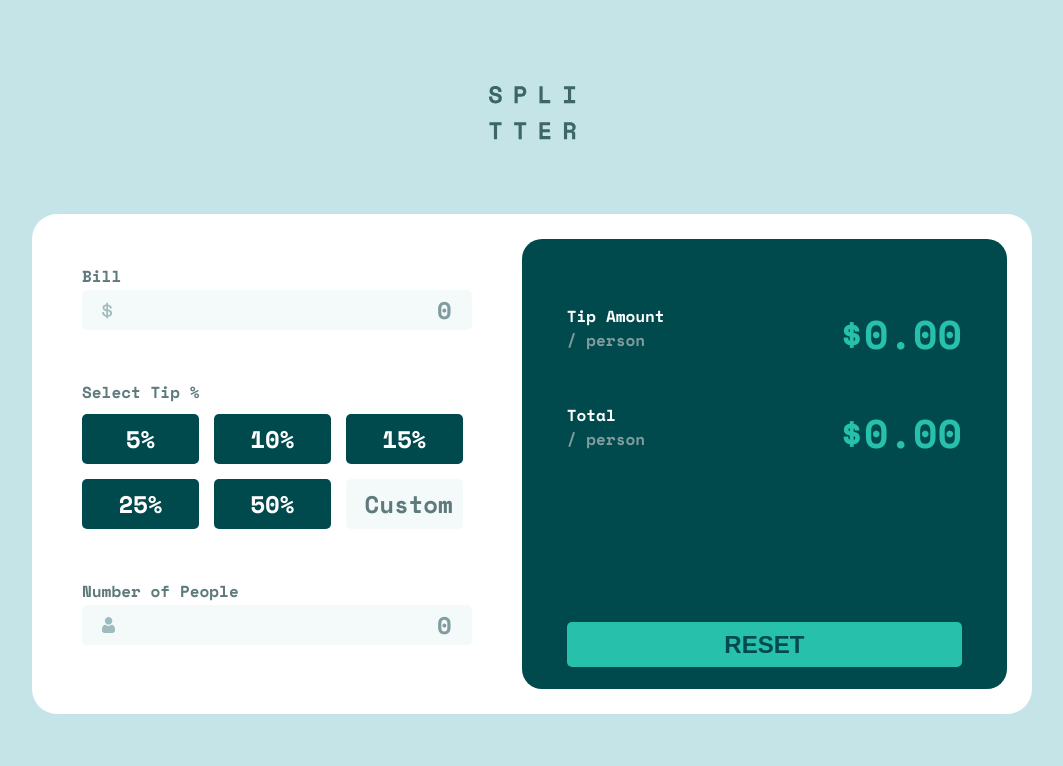
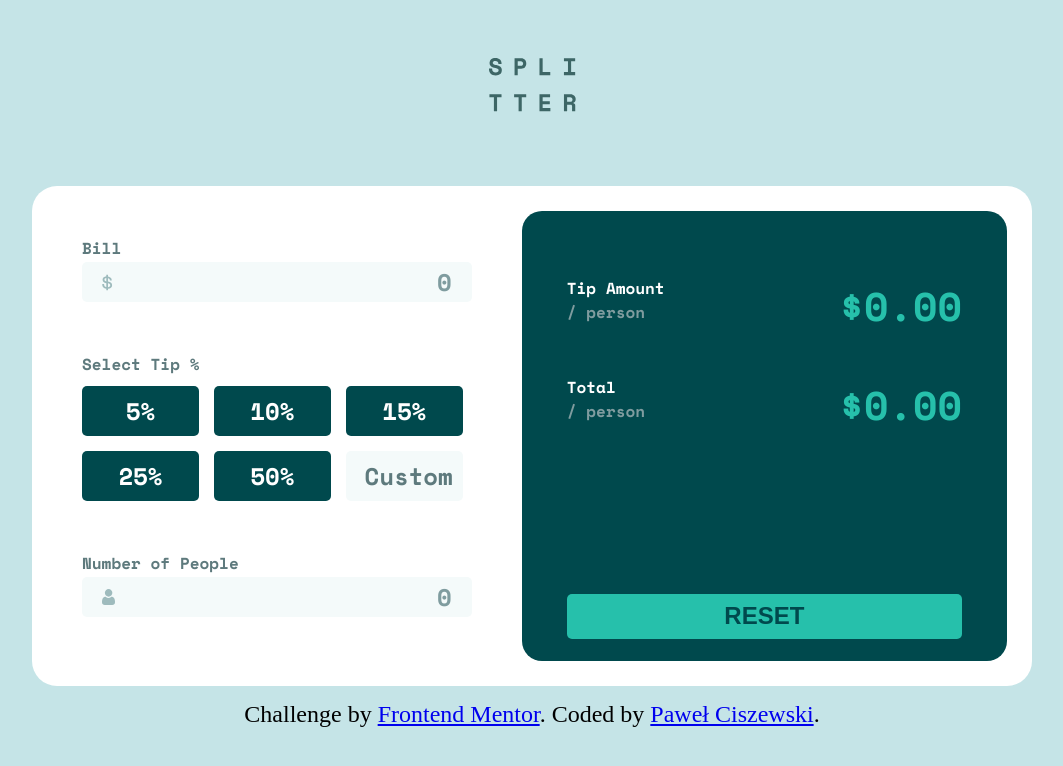
Before and after one commit to kardahim/tip-calculator-app, a React (Create React App) app: page / in a window 1280 px wide. Shown: the top 766 px of the page, without its empty margins (108-1171 px from the left). Built offline with nearby package versions, Linux system fonts and the light colour scheme.

Commit message:
add attribution

```diff
--- a/src/App.tsx
+++ b/src/App.tsx
@@ -69,6 +69,10 @@
           <button onClick={() => { reset() }}>reset</button>
         </div>
       </main >
+      <footer className="attribution">
+        Challenge by <a href="https://www.frontendmentor.io?ref=challenge" target="_blank">Frontend Mentor</a>.
+        Coded by <a href="https://github.com/kardahim">Paweł Ciszewski</a>.
+      </footer>
     </div >
   );
 }
--- a/src/app.scss
+++ b/src/app.scss
@@ -305,3 +305,17 @@
     font-family: $font-family;
     -moz-appearance: textfield;
 }
+
+footer {
+    font-size: $inputs-font-size;
+    margin: 15px;
+
+    @include mobile {
+        font-size: calc(#{$inputs-font-size} - 7px);
+        width: 100%;
+        margin: 0;
+        padding: 15px;
+        background-color: $main-card-color;
+        text-align: center;
+    }
+}
```
